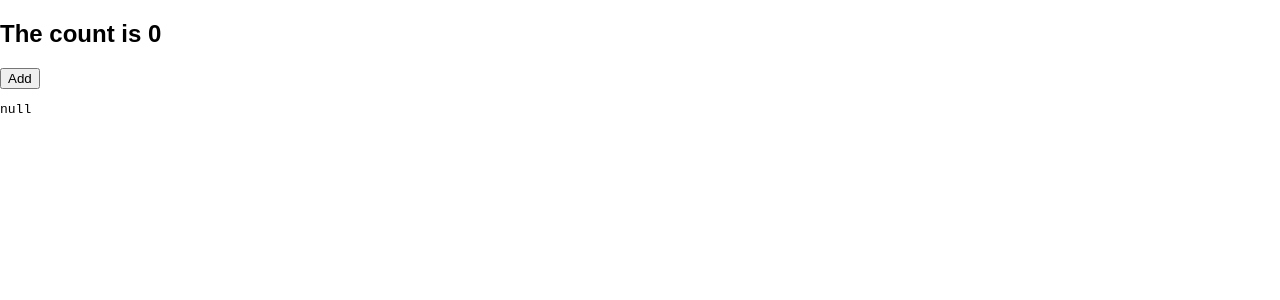
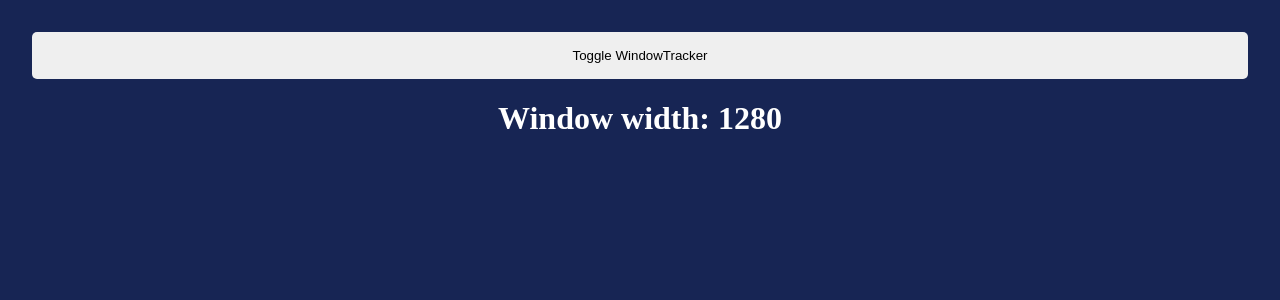
Before and after one commit to ayomidesangogade/Meme-generator, a React (Vite) app in the folder meme-generator/: page / in a window 1280 px wide. Shown: the top 300 px of the page. Built offline with nearby package versions, Linux system fonts and the light colour scheme.

Commit message:
Add DisplayWindow and WindowTracker components; update FetchPractice and Main for new functionality

```diff
--- a/meme-generator/index.html
+++ b/meme-generator/index.html
@@ -5,7 +5,7 @@
     <link rel="icon" type="image/svg+xml" href="/vite.svg" />
     <meta name="viewport" content="width=device-width, initial-scale=1.0" />
     <title>Vite + React</title>
-    <link rel="stylesheet" href="/src/index.css" />
+    <link rel="stylesheet" href="/src/window_tracker.css" />
   </head>
   <body>
     <div id="root"></div>
--- a/meme-generator/src/App.jsx
+++ b/meme-generator/src/App.jsx
@@ -1,6 +1,7 @@
 import Header from "./components/Header";
 import Main from "./components/Main";
 import FetchPractice from "./FetchPractice";
+import DisplayWindow from "./DisplayWindow";
 
 function App() {
   return (
@@ -8,7 +9,8 @@ function App() {
     //   <Header />
     //   <Main />
     // </>
-    <FetchPractice />
+    // <FetchPractice />
+    <DisplayWindow />
   )
 }
 
--- /dev/null
+++ b/meme-generator/src/DisplayWindow.jsx
@@ -0,0 +1,15 @@
+import React from "react"
+import WindowTracker from "./components/WindowTracker"
+
+function DisplayWindow() {
+    const [show, setShow] = React.useState(true)
+
+    return (
+        <main className="container">
+            <button onClick={() => setShow(prev => !prev)}>Toggle WindowTracker</button>
+            {show ? <WindowTracker /> : undefined}
+        </main>
+    )
+}
+
+export default DisplayWindow
--- a/meme-generator/src/FetchPractice.jsx
+++ b/meme-generator/src/FetchPractice.jsx
@@ -2,17 +2,17 @@ import React from "react"
 
 export default function FetchPractice() {
     const [starWarsData, setStarWarsData] = React.useState(null)
-    const [count, setCount] = React.useState(0)
+    const [count, setCount] = React.useState(1)
     // Infinite loop 10:23:36
     console.log("Rendered!")
     // GET the data
     // Save the data in state
-    // React.useEffect (function () {
-    //     console.log("Effect_run")
-    //     fetch("https://swapi.dev/api/people/1")
-    //         .then(res => res.json())
-    //         .then(data => setStarWarsData(data))
-    // }, [0])
+    React.useEffect (function () {
+        fetch(`https://swapi.info/api/people/${count}`)
+            .then(res => res.json())
+            .then(data => setStarWarsData(data))
+    }, [count])
+
     React.useEffect(() => {
         console.log("effect function ran")
     }, [0])
@@ -20,7 +20,7 @@ export default function FetchPractice() {
     return (
         <div>
             <h2>The count is {count}</h2>
-            <button onClick={() => setCount(prevCount => prevCount + 1)}>Add</button>
+            <button onClick={() => setCount(prevCount => prevCount + 1)}>Get next character</button>
             <pre>{JSON.stringify(starWarsData, null, 2)}</pre>
         </div>
     )
--- a/meme-generator/src/components/Main.jsx
+++ b/meme-generator/src/components/Main.jsx
@@ -6,7 +6,13 @@ export default function Main() {
         bottomText : "Walk into Mordor ",
         imageUrl : "http://i.imgflip.com/1bij.jpg"
     })
+    const [allMemes, setAllMemes] = React.useState([])
 
+    React.useEffect(() => {
+        fetch("https://api.imgflip.com/get_memes")
+            .then(res => res.json())
+            .then(data => setAllMemes(data.data.memes))
+    }, [])
     function handleChanges(event) {
         const {name, value} = event.target
         setMemeInfo(prev => ({...prev, [name]:value}))
--- /dev/null
+++ b/meme-generator/src/components/WindowTracker.jsx
@@ -0,0 +1,20 @@
+import React from "react"
+
+export default function WindowTracker() {
+    const [windowWidth, setWindowWidth] = React.useState(window.innerWidth)
+
+    React.useEffect(() => {
+        function watchWindowWidth() {
+            console.log("Resized")
+            setWindowWidth(this.window.innerWidth)
+        }
+        window.addEventListener("resize", watchWindowWidth)
+        return () => {
+            console.log("Cleaning up...")
+            window.removeEventListener("resize", watchWindowWidth)
+        }
+    })
+    return (
+        <h1>Window width: {windowWidth}</h1>
+    )
+}
--- /dev/null
+++ b/meme-generator/src/window_tracker.css
@@ -0,0 +1,26 @@
+* {
+    box-sizing: border-box;
+}
+
+body {
+    background-color: #172554;
+    color: white;
+    margin: 0;
+    padding: 2rem;
+}
+
+.container{
+    display: flex;
+    flex-direction: column;
+}
+
+button {
+    border: none;
+    border-radius: 5px;
+    padding: 1rem;
+    cursor: pointer;
+}
+
+h1 {
+    text-align: center;
+}
```
